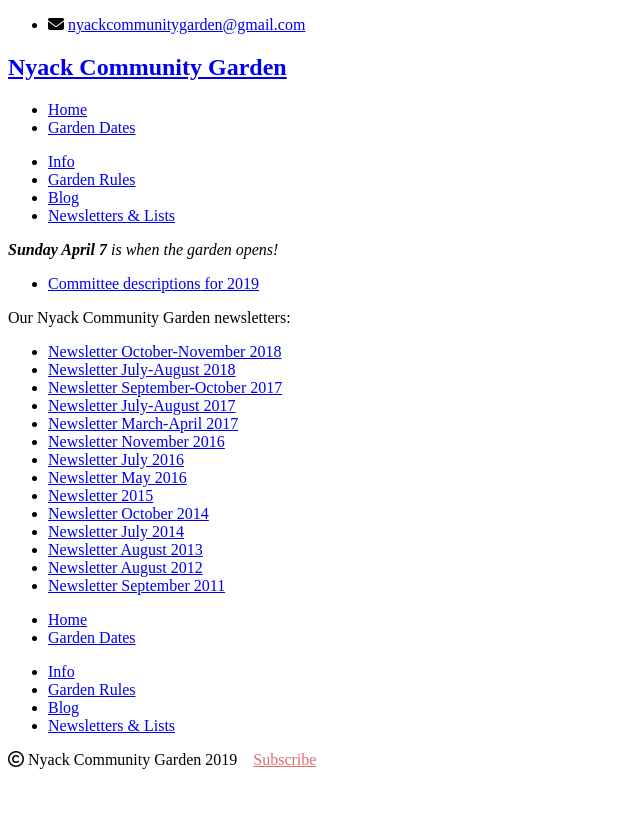
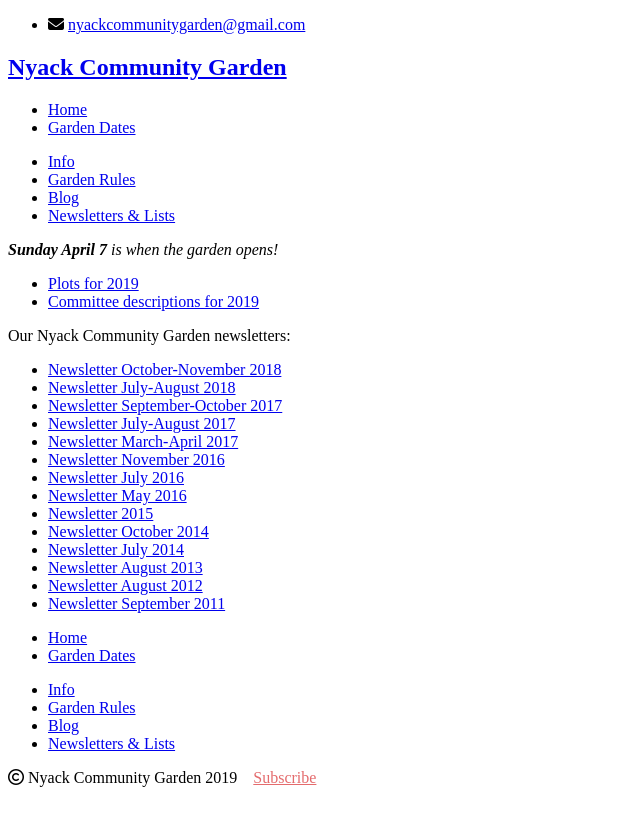
Before and after one commit to bosborne/nyackcommunitygarden, a Jekyll site: the page built from files/index.md, in a window 1280 px wide. Shown: the top 826 px of the page, without its empty margins (0-640 px from the left). Built offline with Jekyll 4.4.1, drawn with Linux system fonts in a browser that asks for light colours; nearby versions of some CDN libraries; library files that are not in the unit come from our copies.

Commit message:
Add plots list

```diff
--- a/files/index.md
+++ b/files/index.md
@@ -4,7 +4,7 @@
 title: "Newsletters and Lists"
 published: true
 ---
-<!-- - [Plots for 2018](/pdf/Plots_&_Clusters_6-13-18.pdf) -->
+- [Plots for 2019](/pdf/Plots_3-21-19.pdf)
 - [Committee descriptions for 2019](/pdf/Committee_Descriptions_2019.pdf)
 
 Our Nyack Community Garden newsletters:
```
